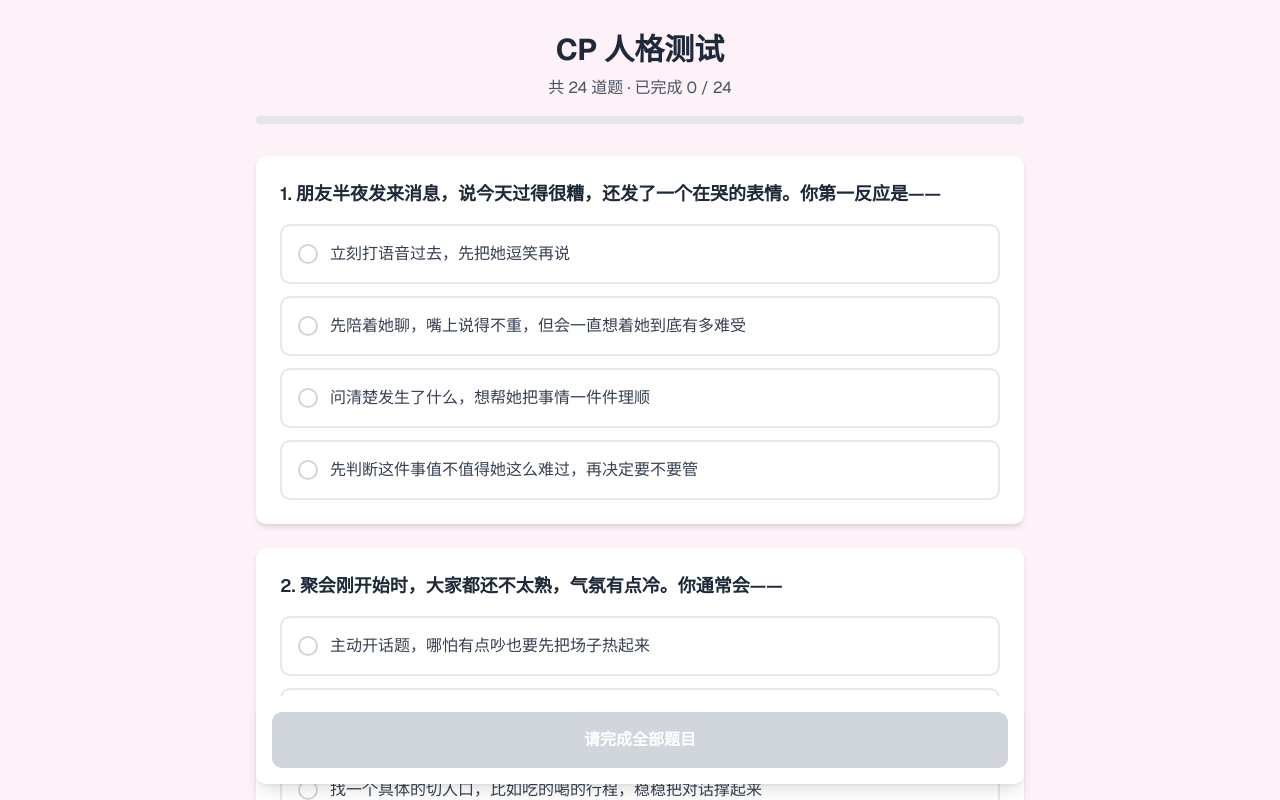
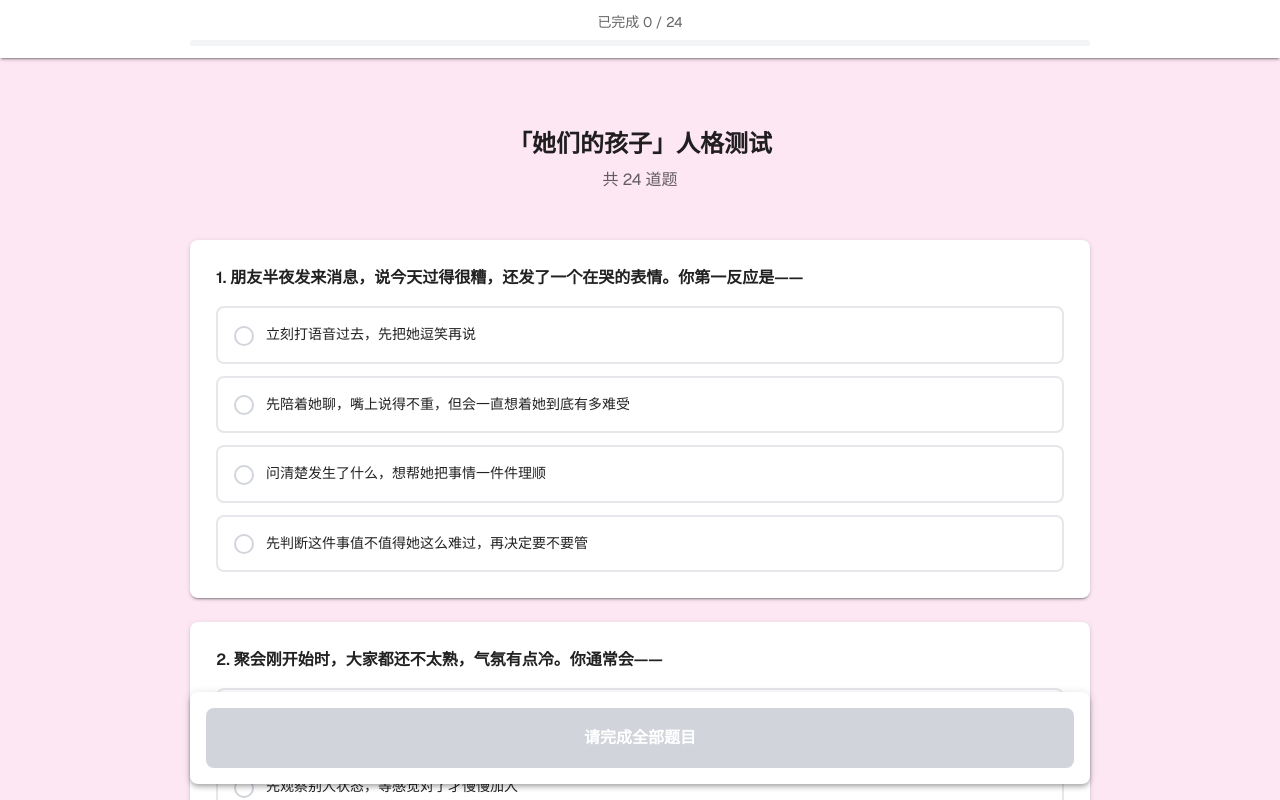
Before and after one commit to todayisark/wrti-test, a Next.js app: page /quiz in a window 1280 px wide. Shown: the top 800 px of the page. Built offline with nearby package versions, Linux system fonts and the light colour scheme.

Commit message:
update quiz page

```diff
--- a/src/app/(public)/quiz/page.tsx
+++ b/src/app/(public)/quiz/page.tsx
@@ -7,6 +7,7 @@
 
 import { useState } from 'react';
 import { useRouter } from 'next/navigation';
+import { Box, Typography, Button } from '@mui/material';
 import { QUESTIONS } from '@/features/quiz/constants';
 import type { QuizSubmitResponse } from '@/features/quiz/types';
 
@@ -68,95 +69,213 @@ const QuizPage = () => {
   };
 
   return (
-    <div className="min-h-screen bg-gradient-to-b from-pink-50 to-purple-50 py-8 px-4">
-      <div className="max-w-3xl mx-auto">
+    <Box
+      sx={{
+        minHeight: '100vh',
+        background: '#fce7f3',
+        py: 8,
+        px: { xs: 2, sm: 3 },
+      }}
+    >
+      {/* 固定进度条 */}
+      <Box
+        sx={{
+          position: 'fixed',
+          top: 0,
+          left: 0,
+          right: 0,
+          zIndex: 1000,
+          bgcolor: 'white',
+          boxShadow: 2,
+          py: 1.5,
+          px: { xs: 2, sm: 3 },
+        }}
+      >
+        <Box sx={{ maxWidth: 900, mx: 'auto' }}>
+          <Typography variant="body2" sx={{ color: 'text.secondary', mb: 1, textAlign: 'center' }}>
+            已完成 {Object.keys(answers).length} / 24
+          </Typography>
+          <Box
+            sx={{
+              width: '100%',
+              height: 6,
+              bgcolor: '#f3f4f6',
+              borderRadius: 999,
+              overflow: 'hidden',
+            }}
+          >
+            <Box
+              sx={{
+                height: '100%',
+                background: 'linear-gradient(to right, #ec4899, #3b82f6)',
+                borderRadius: 999,
+                transition: 'width 0.3s',
+                width: `${(Object.keys(answers).length / 24) * 100}%`,
+              }}
+            />
+          </Box>
+        </Box>
+      </Box>
+
+      <Box sx={{ maxWidth: 900, mx: 'auto', pt: 8 }}>
         {/* 页面标题 */}
-        <div className="text-center mb-8">
-          <h1 className="text-3xl font-bold text-gray-800 mb-2">CP 人格测试</h1>
-          <p className="text-gray-600">共 24 道题 · 已完成 {Object.keys(answers).length} / 24</p>
-          <div className="w-full bg-gray-200 rounded-full h-2 mt-4">
-            <div
-              className="bg-gradient-to-r from-pink-500 to-purple-500 h-2 rounded-full transition-all duration-300"
-              style={{ width: `${(Object.keys(answers).length / 24) * 100}%` }}
-            />
-          </div>
-        </div>
+        <Box sx={{ textAlign: 'center', mb: 6 }}>
+          <Typography variant="h5" sx={{ fontWeight: 'bold', mb: 1 }}>
+            「她们的孩子」人格测试
+          </Typography>
+          <Typography variant="body1" sx={{ color: 'text.secondary' }}>
+            共 24 道题
+          </Typography>
+        </Box>
 
         {/* 题目列表 */}
-        <div className="space-y-6">
+        <Box sx={{ display: 'flex', flexDirection: 'column', gap: 3 }}>
           {QUESTIONS.map((question, index) => {
             const isAnswered = !!answers[question.id];
             return (
-              <div
+              <Box
                 key={question.id}
-                className={`bg-white rounded-lg shadow-md p-6 transition-all ${
-                  isAnswered ? 'border-2 border-purple-300' : ''
-                }`}
+                sx={{
+                  bgcolor: 'white',
+                  borderRadius: 2,
+                  p: 3,
+                  boxShadow: 2,
+                  border: isAnswered ? '2px solid #3b82f6' : '2px solid transparent',
+                  transition: 'all 0.2s',
+                }}
               >
-                <h3 className="text-lg font-semibold text-gray-800 mb-4">
+                <Typography variant="body1" sx={{ fontWeight: 600, mb: 2 }}>
                   {index + 1}. {question.prompt}
-                </h3>
+                </Typography>
 
-                <div className="space-y-3">
+                <Box sx={{ display: 'flex', flexDirection: 'column', gap: 1.5 }}>
                   {question.options.map((option) => {
                     const isSelected = answers[question.id] === option.id;
                     return (
-                      <button
+                      <Box
                         key={option.id}
                         onClick={() => handleOptionSelect(question.id, option.id)}
-                        className={`w-full text-left p-4 rounded-lg border-2 transition-all ${
-                          isSelected
-                            ? 'border-purple-500 bg-purple-50 shadow-sm'
-                            : 'border-gray-200 hover:border-purple-300 hover:bg-purple-50/50'
-                        }`}
+                        sx={{
+                          p: 2,
+                          borderRadius: 2,
+                          border: isSelected ? '2px solid #3b82f6' : '2px solid #e5e7eb',
+                          bgcolor: isSelected ? '#eff6ff' : 'transparent',
+                          cursor: 'pointer',
+                          transition: 'all 0.2s',
+                          '&:hover': {
+                            borderColor: '#60a5fa',
+                            bgcolor: isSelected ? '#eff6ff' : '#f9fafb',
+                          },
+                        }}
                       >
-                        <div className="flex items-start">
-                          <div
-                            className={`flex-shrink-0 w-5 h-5 rounded-full border-2 mr-3 mt-0.5 ${
-                              isSelected ? 'border-purple-500 bg-purple-500' : 'border-gray-300'
-                            }`}
+                        <Box sx={{ display: 'flex', alignItems: 'flex-start' }}>
+                          {/* 单选圆圈 */}
+                          <Box
+                            sx={{
+                              flexShrink: 0,
+                              width: 20,
+                              height: 20,
+                              borderRadius: '50%',
+                              border: isSelected ? '2px solid #3b82f6' : '2px solid #d1d5db',
+                              bgcolor: isSelected ? '#3b82f6' : 'transparent',
+                              mr: 1.5,
+                              mt: 0.2,
+                              display: 'flex',
+                              alignItems: 'center',
+                              justifyContent: 'center',
+                            }}
                           >
                             {isSelected && (
-                              <div className="w-full h-full flex items-center justify-center">
-                                <div className="w-2 h-2 bg-white rounded-full" />
-                              </div>
+                              <Box
+                                sx={{
+                                  width: 8,
+                                  height: 8,
+                                  borderRadius: '50%',
+                                  bgcolor: 'white',
+                                }}
+                              />
                             )}
-                          </div>
-                          <span className="text-gray-700">{option.text}</span>
-                        </div>
-                      </button>
+                          </Box>
+                          <Typography variant="body2" sx={{ color: 'text.primary' }}>
+                            {option.text}
+                          </Typography>
+                        </Box>
+                      </Box>
                     );
                   })}
-                </div>
-              </div>
+                </Box>
+              </Box>
             );
           })}
-        </div>
+        </Box>
 
         {/* 提交按钮 */}
-        <div className="mt-8 sticky bottom-4">
-          <div className="bg-white rounded-lg shadow-lg p-4">
+        <Box
+          sx={{
+            position: 'sticky',
+            bottom: 16,
+            mt: 4,
+          }}
+        >
+          <Box
+            sx={{
+              bgcolor: 'white',
+              borderRadius: 2,
+              p: 2,
+              boxShadow: 4,
+            }}
+          >
             {error && (
-              <div className="mb-4 p-3 bg-red-50 border border-red-200 rounded-lg text-red-600 text-sm">
-                {error}
-              </div>
+              <Box
+                sx={{
+                  mb: 2,
+                  p: 1.5,
+                  bgcolor: '#fef2f2',
+                  border: '1px solid #fecaca',
+                  borderRadius: 2,
+                }}
+              >
+                <Typography variant="body2" sx={{ color: '#dc2626' }}>
+                  {error}
+                </Typography>
+              </Box>
             )}
 
-            <button
+            <Button
               onClick={handleSubmit}
               disabled={!isComplete || isSubmitting}
-              className={`w-full py-4 rounded-lg font-semibold text-white transition-all ${
-                isComplete && !isSubmitting
-                  ? 'bg-gradient-to-r from-pink-500 to-purple-500 hover:from-pink-600 hover:to-purple-600 shadow-lg hover:shadow-xl'
-                  : 'bg-gray-300 cursor-not-allowed'
-              }`}
+              fullWidth
+              sx={{
+                py: 2,
+                borderRadius: 2,
+                fontWeight: 600,
+                fontSize: '1rem',
+                textTransform: 'none',
+                background:
+                  isComplete && !isSubmitting
+                    ? 'linear-gradient(to right, #ec4899, #3b82f6)'
+                    : '#d1d5db',
+                color: 'white',
+                boxShadow: isComplete && !isSubmitting ? 3 : 0,
+                '&:hover': {
+                  background:
+                    isComplete && !isSubmitting
+                      ? 'linear-gradient(to right, #db2777, #2563eb)'
+                      : '#d1d5db',
+                  boxShadow: isComplete && !isSubmitting ? 6 : 0,
+                },
+                '&:disabled': {
+                  color: 'white',
+                  cursor: 'not-allowed',
+                },
+              }}
             >
               {isSubmitting ? '提交中...' : isComplete ? '查看结果' : '请完成全部题目'}
-            </button>
-          </div>
-        </div>
-      </div>
-    </div>
+            </Button>
+          </Box>
+        </Box>
+      </Box>
+    </Box>
   );
 };
 
```
